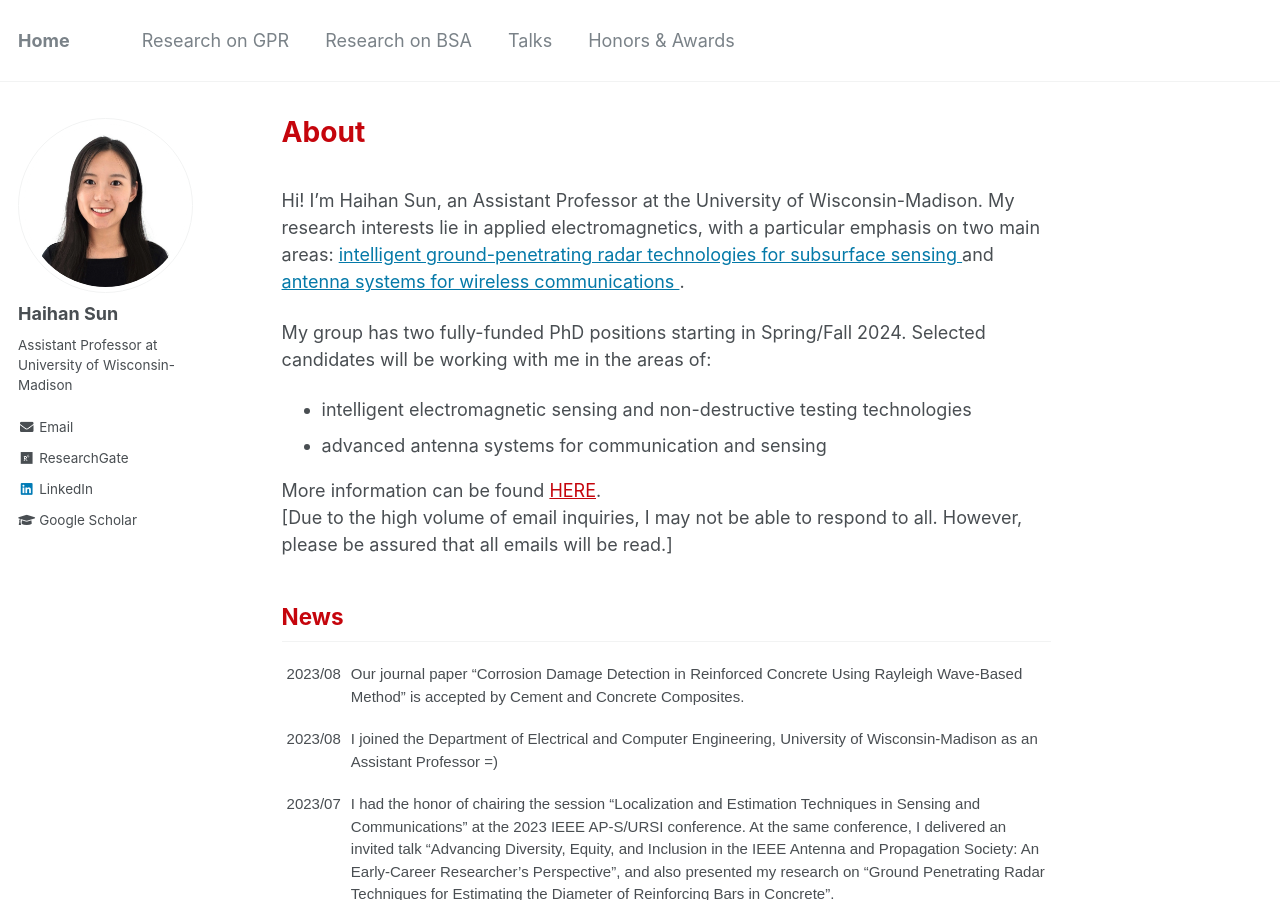
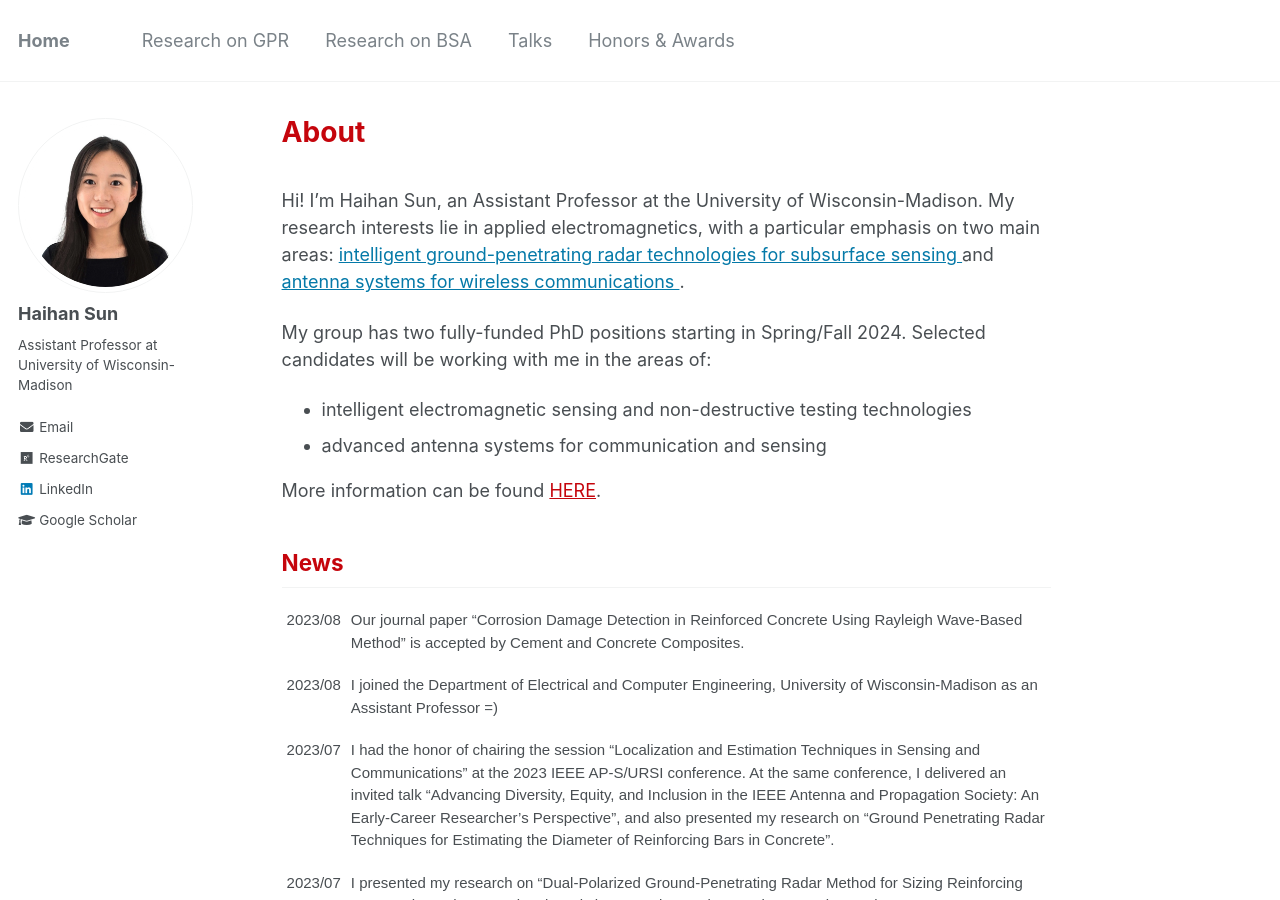
Before and after one commit to Haihan-Sun/Haihan-Sun.github.io, a Jekyll site: the page built from _pages/about.md, in a window 1280 px wide and 900 px high. Built offline with Jekyll 4.4.1, drawn with Linux system fonts in a browser that asks for light colours.

Commit message:
Update about.md

```diff
--- a/_pages/about.md
+++ b/_pages/about.md
@@ -23,7 +23,7 @@ My group has two fully-funded PhD positions starting in Spring/Fall 2024. Select
 - advanced antenna systems for communication and sensing
 
 More information can be found <a href="https://Haihan-Sun.github.io/files/PhD_Positions.pdf" style="color:#C5050C">HERE</a>.  <br>
-\[Due to the high volume of email inquiries, I may not be able to respond to all. However, please be assured that all emails will be read.]
+
 
 
 
```
